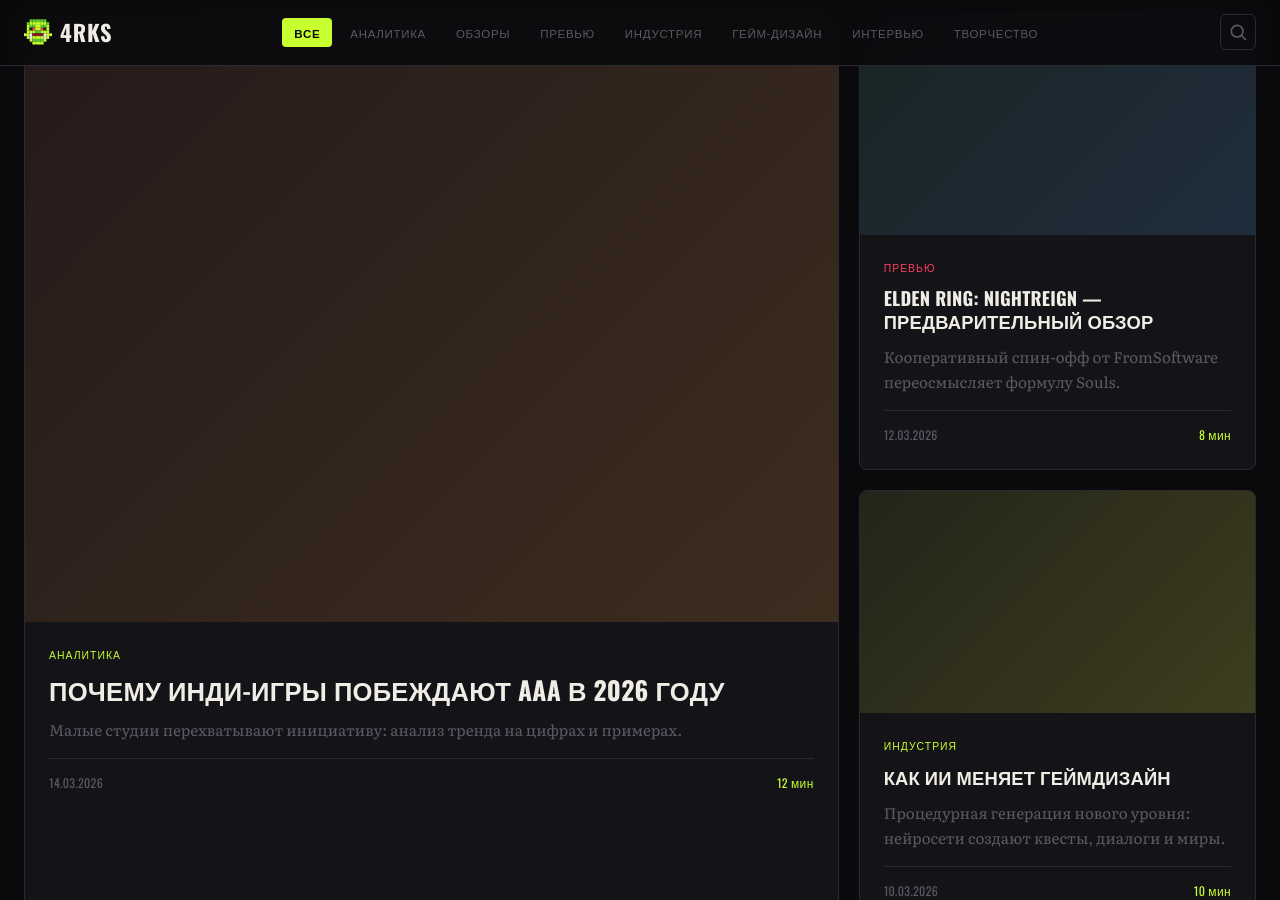
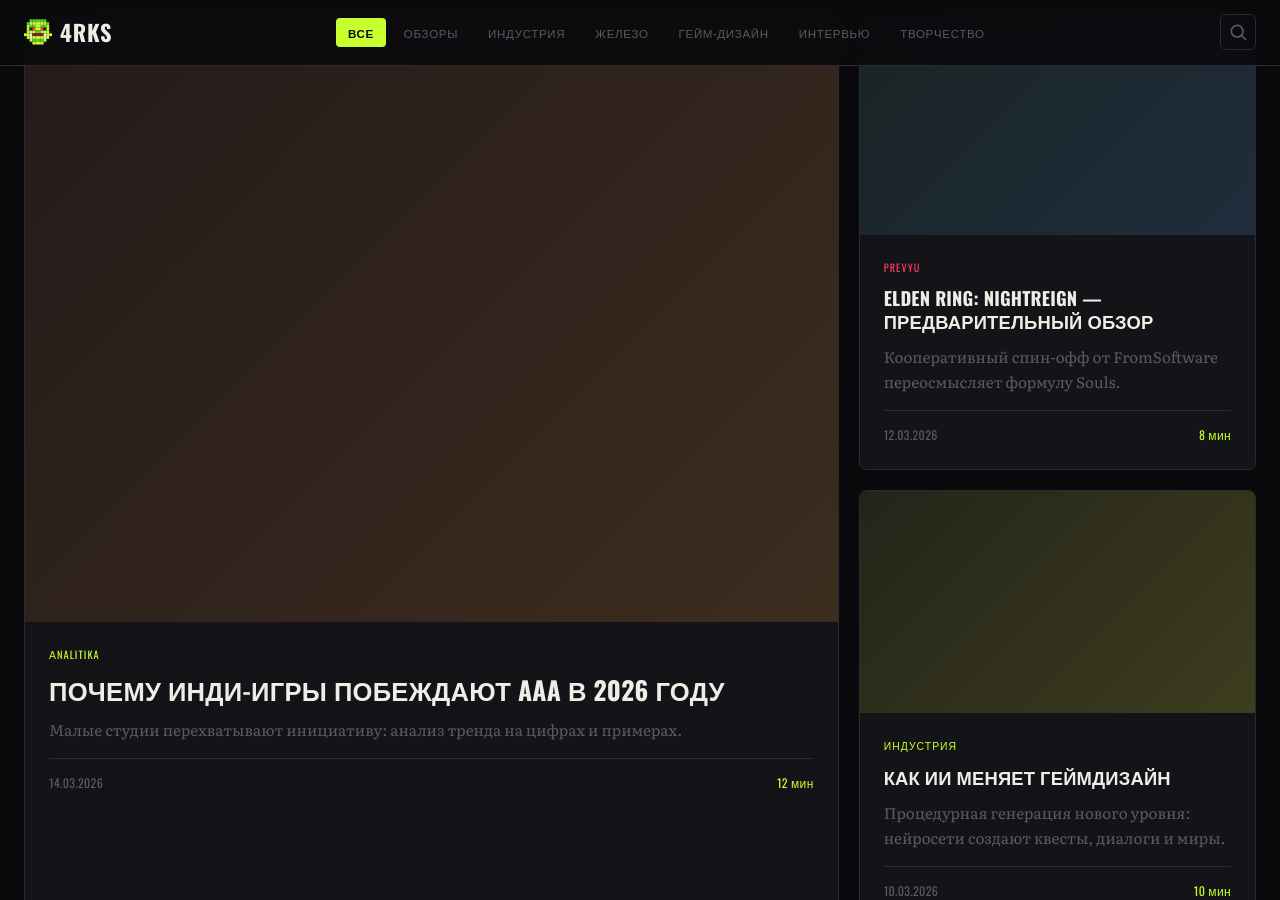
Before and after one commit to MagisterGudvin/pixelorcs, a Jekyll site: the page built from index.html, in a window 1280 px wide and 900 px high, scrolled down 594 px. Built offline with Jekyll 4.4.1, drawn with Linux system fonts in a browser that asks for light colours.

Commit message:
Update Настройки “general”

```diff
--- a/_data/settings.yml
+++ b/_data/settings.yml
@@ -1,17 +1,15 @@
 title: 4RKS
 description: 'Независимый онлайн-журнал о видеоиграх: обзоры, аналитика игровой индустрии.'
-seo_title: '4RKS — Статьи об играх и игровой индустрии'
+seo_title: 4RKS — Статьи об играх и игровой индустрии
 seo_description: 'Независимый онлайн-журнал о видеоиграх: обзоры, аналитика, интервью с разработчиками и гейм-дизайн.'
 seo_image: /assets/og-image.png
 categories:
-  - name: Аналитика
-    slug: аnalitika
   - name: Обзоры
     slug: obzori
-  - name: Превью
-    slug: prevyu
   - name: Индустрия
     slug: industriya
+  - name: Железо
+    slug: zhelezo
   - name: Гейм-дизайн
     slug: game-design
   - name: Интервью
```
